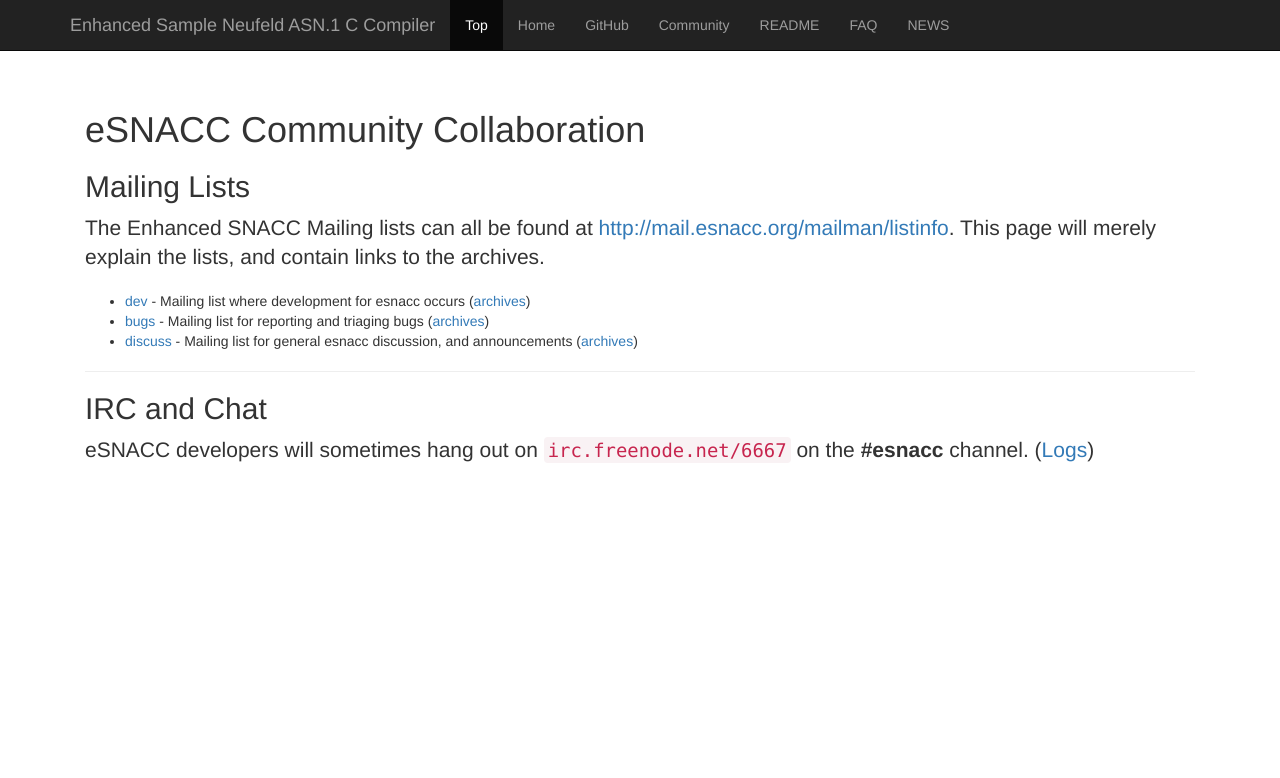
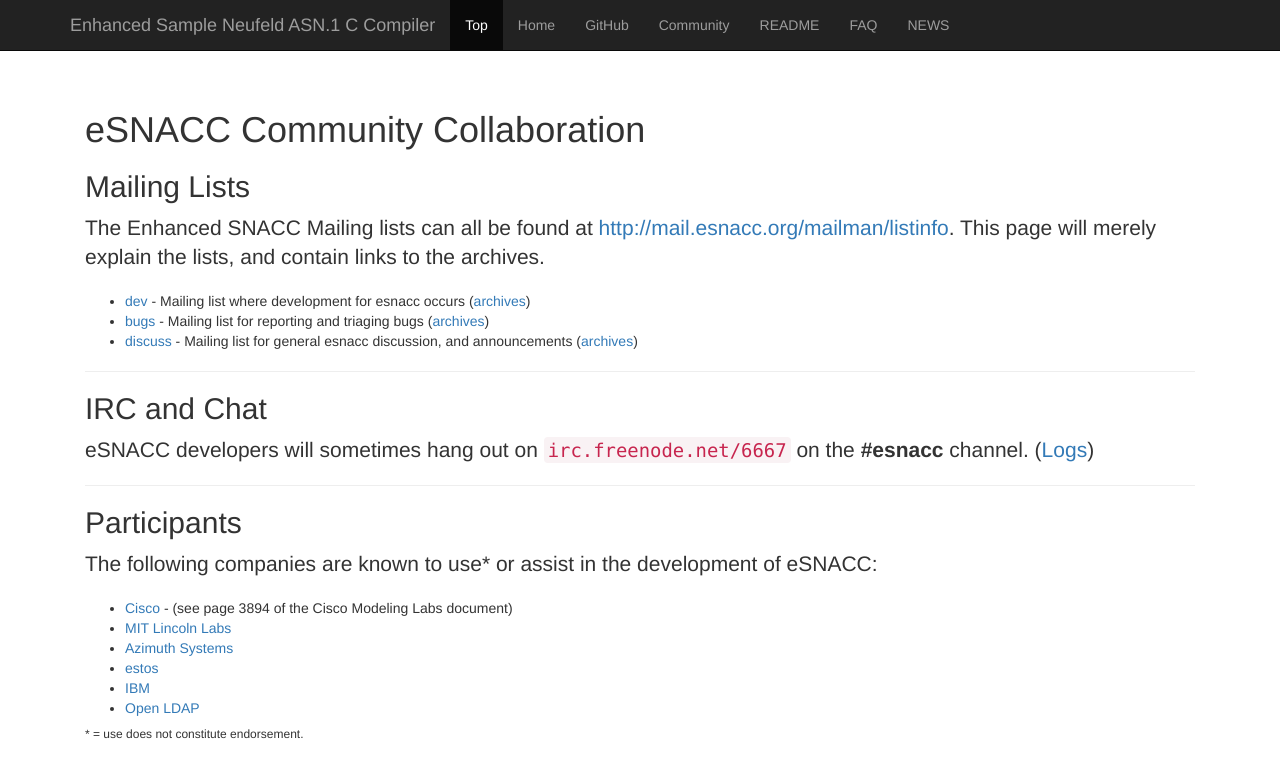
Before and after one commit to esnacc/esnacc.github.io, a Jekyll site: the page built from community.html, in a window 1280 px wide. Shown: the top 778 px of the page. Built offline with Jekyll 4.4.1, drawn with Linux system fonts in a browser that asks for light colours; nearby versions of some CDN libraries.

Commit message:
Update with the community participants
Because recognition is deserved.

Signed-off-by: Aaron Conole <aconole@bytheb.org>

```diff
--- a/community.html
+++ b/community.html
@@ -22,3 +22,18 @@
 
 <h2>IRC and Chat</h2>
 <p class="lead">eSNACC developers will sometimes hang out on <code>irc.freenode.net/6667</code> on the <b>#esnacc</b> channel. (<a href="http://mail.esnacc.org/irc-logs.html">Logs</a>)</p>
+
+<hr/>
+
+<h2>Participants</h2>
+<p class="lead">The following companies are known to use* or assist in the development of eSNACC:
+    <ul>
+        <li><a href="http://www.cisco.com">Cisco</a> - (see page 3894 of the Cisco Modeling Labs document)</li>
+        <li><a href="http://www.mit.edu">MIT Lincoln Labs</a></li>
+        <li><a href="http://www.azimuthsystems.com">Azimuth Systems</a></li>
+        <li><a href="https://www.estos.com">estos</a></li>
+        <li><a href="http://www.ibm.com">IBM</a></li>
+        <li><a href="http://openldap.org">Open LDAP</a></li>
+    </ul>
+    <h6>* = use does not constitute endorsement.</h6>
+</p>
```
